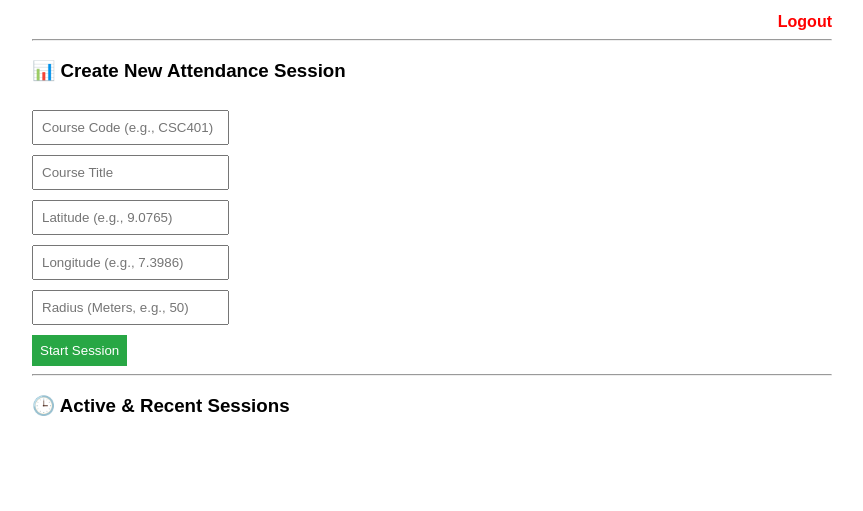
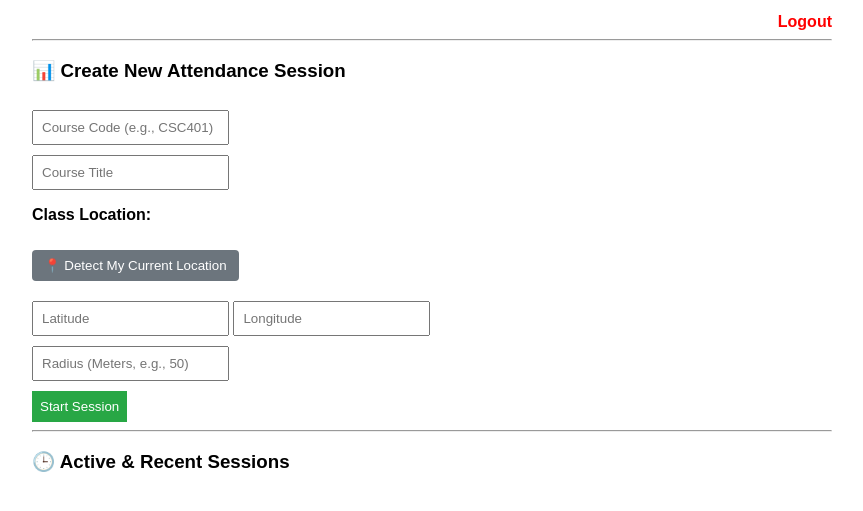
Before and after one commit to N-UDOH/Ai_Class_Attendance_Mgt_Sys, a FastAPI app: template app/templates/lecturer_dashboard.html in a window 1280 px wide. Shown: the part 218-729 px from the top of the page, without its empty margins (208-1071 px from the left). Run offline with FastAPI, Linux system fonts and the light colour scheme; the template is opened without the code that fills it, so the values that code supplies are empty.

Commit message:
Add auto-detect location button for lecturers

```diff
--- a/app/templates/lecturer_dashboard.html
+++ b/app/templates/lecturer_dashboard.html
@@ -7,7 +7,6 @@
     <style>
         body { font-family: sans-serif; padding: 20px; max-width: 800px; margin: auto; }
 
-        /* New Header Styling */
         .header-section {
             text-align: center;
             background-color: #f8f9fa;
@@ -16,38 +15,63 @@
             border: 1px solid #ddd;
             margin-bottom: 20px;
         }
-        .header-section h1 {
-            color: #2c3e50;
-            margin-bottom: 5px;
-            font-size: 24px;
-        }
-        .header-section p {
-            color: #555;
-            margin: 5px 0;
-            font-size: 14px;
-        }
-        .greeting {
-            color: #007bff; /* Blue color for the greeting */
-            margin-top: 15px;
-            font-weight: bold;
-        }
+        .header-section h1 { color: #2c3e50; margin-bottom: 5px; font-size: 24px; }
+        .header-section p { color: #555; margin: 5px 0; font-size: 14px; }
+        .greeting { color: #007bff; margin-top: 15px; font-weight: bold; }
 
         .session-card { border: 1px solid #ccc; padding: 15px; margin-bottom: 10px; border-radius: 5px; }
         .active { border-left: 5px solid green; }
         .closed { border-left: 5px solid red; opacity: 0.8; }
 
-        /* Style for buttons */
         .session-card form, .session-card a { display: inline-block; margin-right: 10px; }
         form input, form button { margin-top: 10px; padding: 8px; }
 
-        /* Logout Link Style */
-        .logout-link {
-            float: right;
-            text-decoration: none;
-            color: red;
-            font-weight: bold;
+        .logout-link { float: right; text-decoration: none; color: red; font-weight: bold; }
+
+        /* NEW: Style for the Location Button */
+        .geo-btn {
+            background-color: #6c757d;
+            color: white;
+            border: none;
+            padding: 8px 12px;
+            cursor: pointer;
+            border-radius: 4px;
+            margin-bottom: 10px;
         }
+        .geo-btn:hover { background-color: #5a6268; }
     </style>
+
+    <script>
+        function getLocation() {
+            const btn = document.getElementById('geo-btn');
+            const latInput = document.getElementById('lat');
+            const longInput = document.getElementById('long');
+            const status = document.getElementById('geo-status');
+
+            if (!navigator.geolocation) {
+                status.innerHTML = "❌ Geolocation is not supported by your browser";
+                return;
+            }
+
+            status.innerHTML = "⏳ Locating...";
+            btn.disabled = true;
+
+            navigator.geolocation.getCurrentPosition(
+                (position) => {
+                    latInput.value = position.coords.latitude;
+                    longInput.value = position.coords.longitude;
+                    status.innerHTML = "✅ Location Locked!";
+                    status.style.color = "green";
+                    btn.disabled = false;
+                },
+                (error) => {
+                    status.innerHTML = "❌ Error: " + error.message;
+                    status.style.color = "red";
+                    btn.disabled = false;
+                }
+            );
+        }
+    </script>
 </head>
 <body>
 
@@ -55,19 +79,27 @@
         <h1>Wesley University AI Attendance Management System</h1>
         <p><strong>Built by N.A Udoh</strong></p>
         <p>Department of Computer Science</p>
-
         <h2 class="greeting">Welcome, Esteemed Lecturer!</h2>
     </div>
 
     <a href="/logout" class="logout-link">Logout</a>
-    <div style="clear: both;"></div> <hr>
+    <div style="clear: both;"></div>
+
+    <hr>
 
     <h3>📊 Create New Attendance Session</h3>
     <form action="/lecturer/create-session" method="post">
         <input type="text" name="course_code" placeholder="Course Code (e.g., CSC401)" required><br>
         <input type="text" name="course_title" placeholder="Course Title" required><br>
-        <input type="number" step="any" name="latitude" placeholder="Latitude (e.g., 9.0765)" required><br>
-        <input type="number" step="any" name="longitude" placeholder="Longitude (e.g., 7.3986)" required><br>
+
+        <p><strong>Class Location:</strong></p>
+        <button type="button" id="geo-btn" class="geo-btn" onclick="getLocation()">📍 Detect My Current Location</button>
+        <span id="geo-status" style="font-size: 0.9em; margin-left: 10px;"></span>
+        <br>
+
+        <input type="number" step="any" id="lat" name="latitude" placeholder="Latitude" required readonly>
+        <input type="number" step="any" id="long" name="longitude" placeholder="Longitude" required readonly><br>
+
         <input type="number" step="1" name="radius_meters" placeholder="Radius (Meters, e.g., 50)" required><br>
         <button type="submit" style="background-color: #28a745; color: white; border: none; cursor: pointer;">Start Session</button>
     </form>
```
